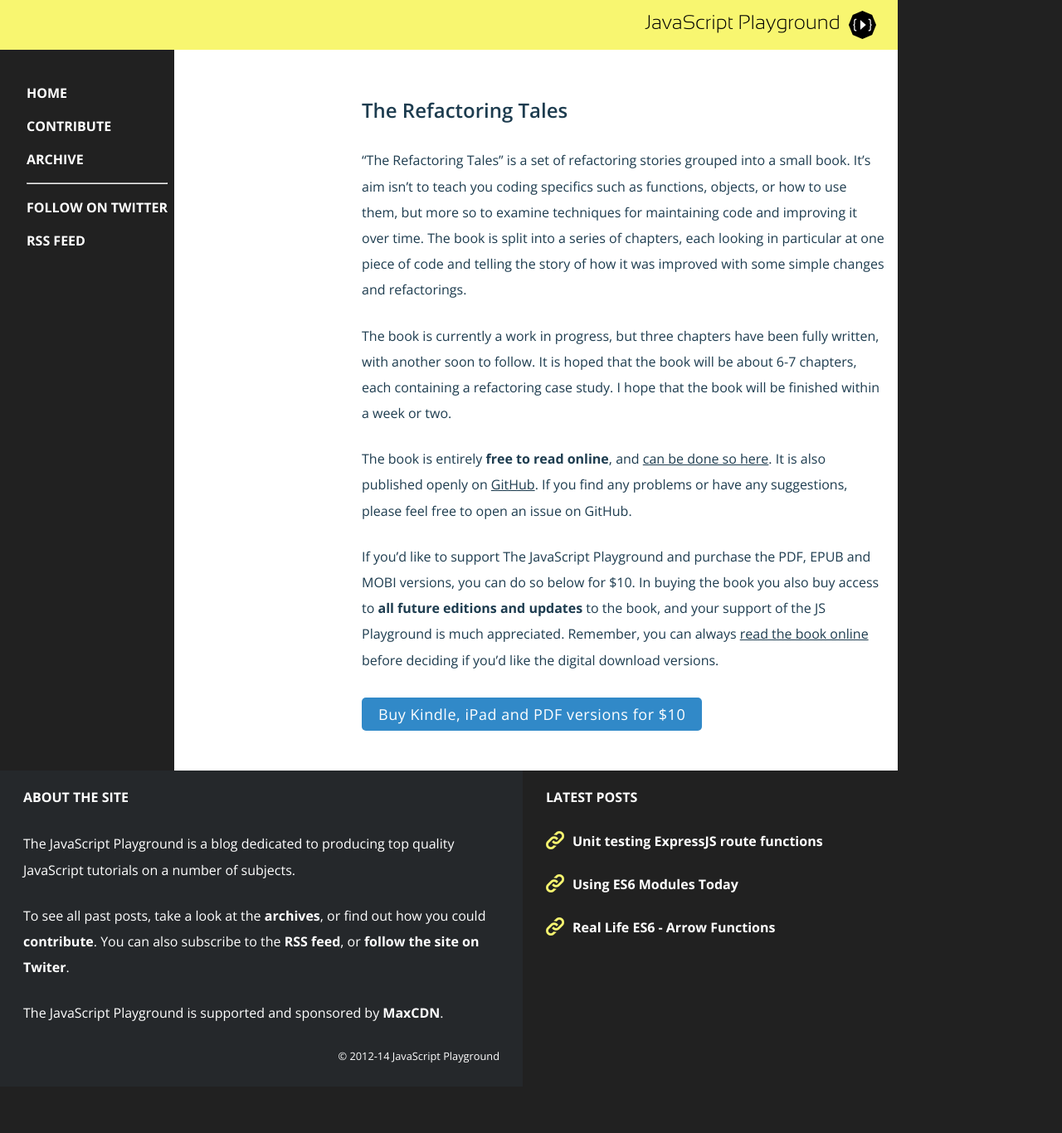
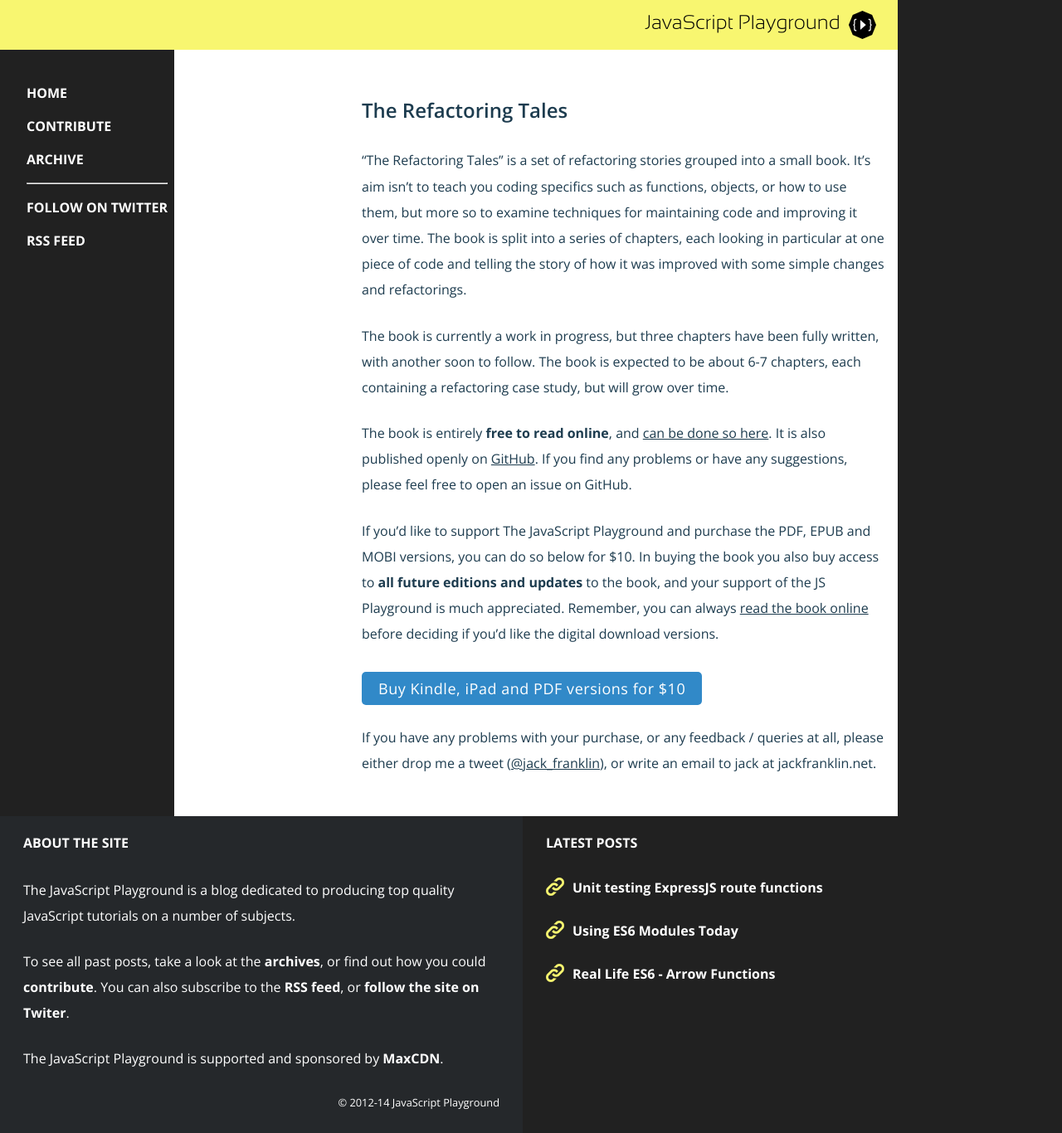
Before and after one commit to jackfranklin/javascriptplayground.com, a Jekyll site: the page built from the-refactoring-tales/index.md, in a window 1280 px wide. Shown: the whole page at 83% size. Built offline with Jekyll 4.4.1, drawn with Linux system fonts in a browser that asks for light colours; nearby versions of some CDN libraries; Markdown is read by kramdown in place of the engine named in the settings; a script that is not in the unit is left out; before the commit the page ends 1310 px from its top, so only the background shows below that.

Commit message:
tiny copy tweak

```diff
--- a/the-refactoring-tales/index.md
+++ b/the-refactoring-tales/index.md
@@ -5,10 +5,12 @@ title: The Refactoring Tales
 
 "The Refactoring Tales" is a set of refactoring stories grouped into a small book. It's aim isn't to teach you coding specifics such as functions, objects, or how to use them, but more so to examine techniques for maintaining code and improving it over time. The book is split into a series of chapters, each looking in particular at one piece of code and telling the story of how it was improved with some simple changes and refactorings.
 
-The book is currently a work in progress, but three chapters have been fully written, with another soon to follow. It is hoped that the book will be about 6-7 chapters, each containing a refactoring case study. I hope that the book will be finished within a week or two.
+The book is currently a work in progress, but three chapters have been fully written, with another soon to follow. The book is expected to be about 6-7 chapters, each containing a refactoring case study, but will grow over time.
 
 The book is entirely __free to read online__, and [can be done so here](refactoring-tales.html). It is also published openly on [GitHub](https://github.com/jackfranklin/the-refactoring-tales). If you find any problems or have any suggestions, please feel free to open an issue on GitHub.
 
 If you'd like to support The JavaScript Playground and purchase the PDF, EPUB and MOBI versions, you can do so below for $10. In buying the book you also buy access to __all future editions and updates__ to the book, and your support of the JS Playground is much appreciated. Remember, you can always [read the book online](refactoring-tales.html) before deciding if you'd like the digital download versions.
 
 <a class="buynow" href="https://transactions.sendowl.com/products/64361/A591CEA4/add_to_cart" rel="nofollow">Buy Kindle, iPad and PDF versions for $10</a>
+
+If you have any problems with your purchase, or any feedback / queries at all, please either drop me a tweet ([@jack_franklin](http://twitter.com/jack_franklin)), or write an email to jack at jackfranklin.net.
```
